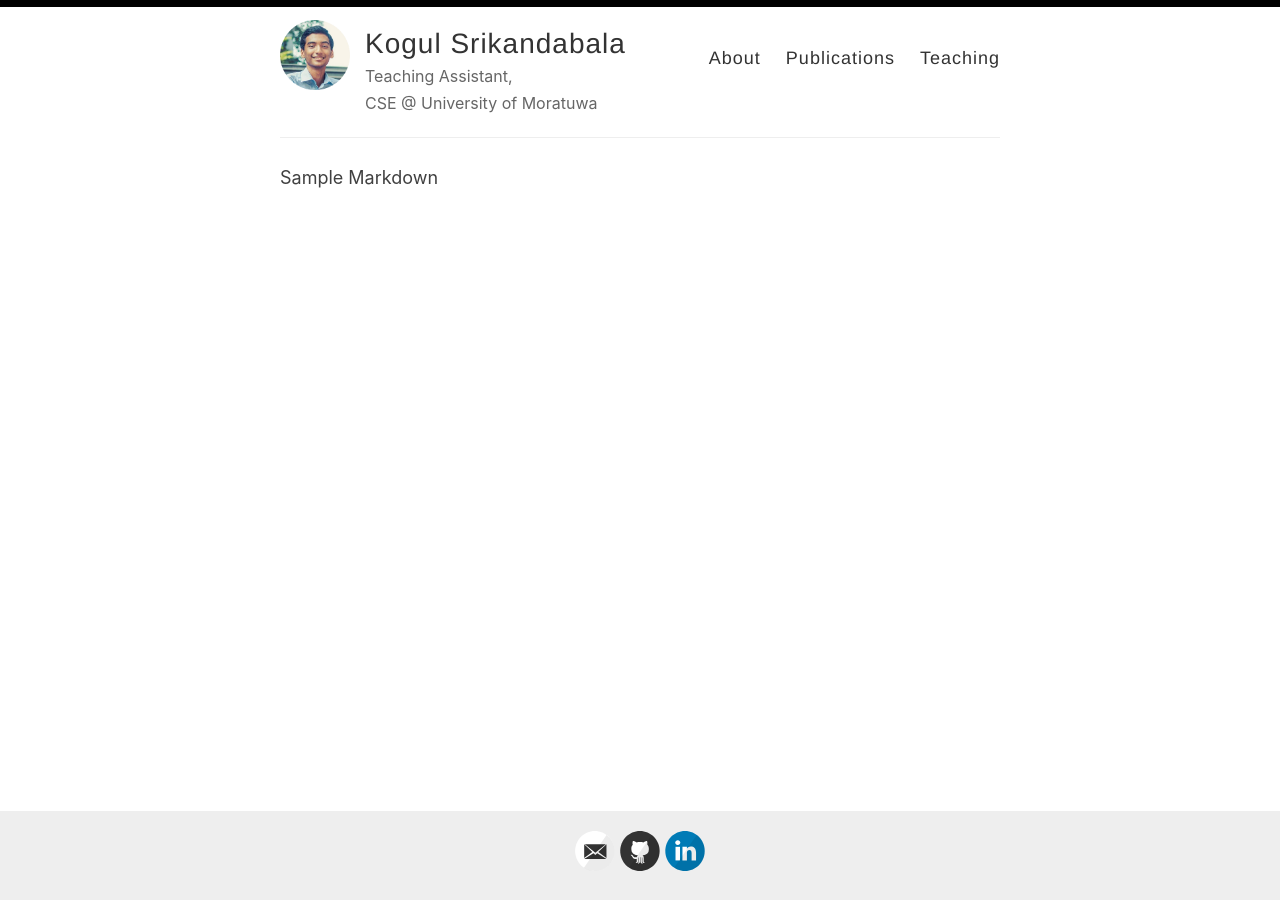
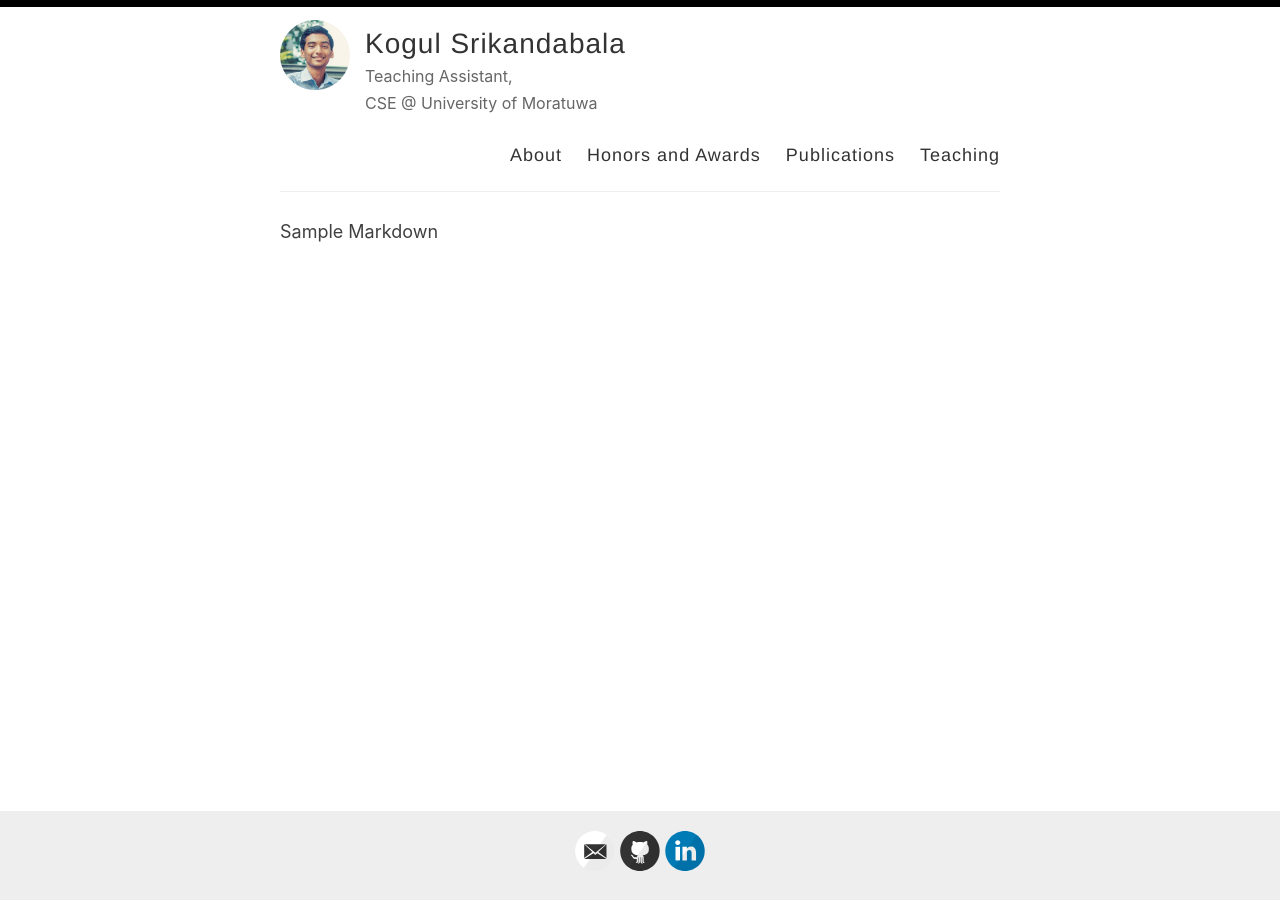
Before and after one commit to Skogul1997/Skogul1997.github.io, a Jekyll site: the page built from index.html, in a window 1280 px wide. Built offline with Jekyll 4.4.1, drawn with Linux system fonts in a browser that asks for light colours; the list of posts is cut into pages by our own code.

Commit message:
Update default.html

```diff
--- a/_layouts/default.html
+++ b/_layouts/default.html
@@ -29,6 +29,7 @@
 
             <nav>
               <a href="{{ site.baseurl }}/">About</a>
+              <a href="{{ site.baseurl }}/awards">Honors and Awards</a>
               <a href="{{ site.baseurl }}/publications">Publications</a>
               <a href="{{ site.baseurl }}/teaching">Teaching</a>
             </nav>
```
